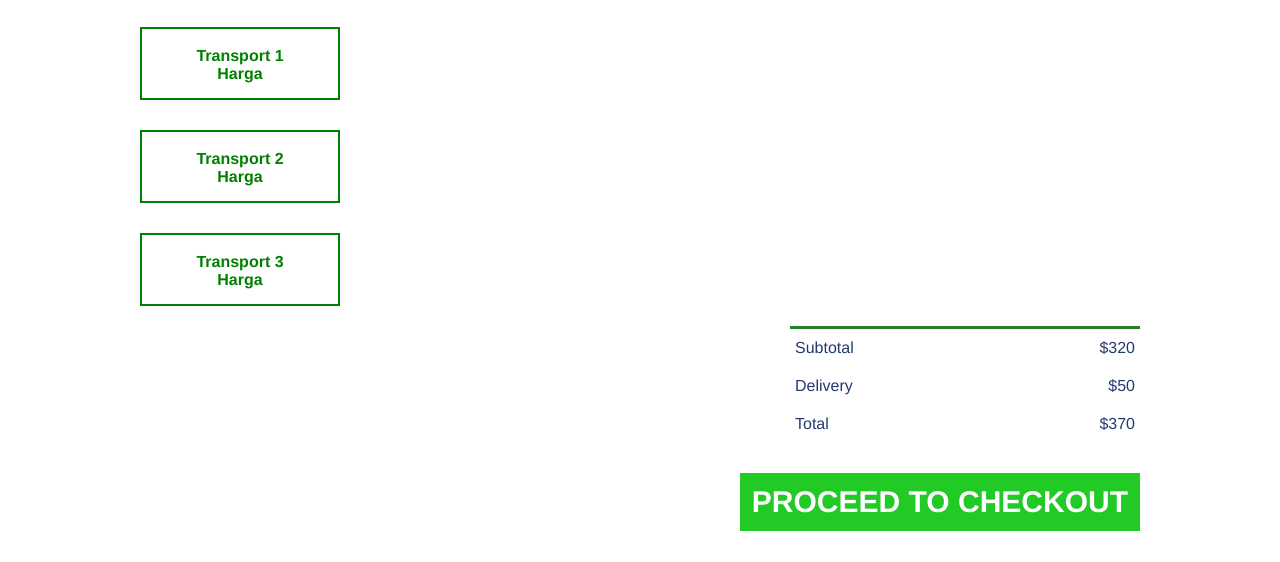
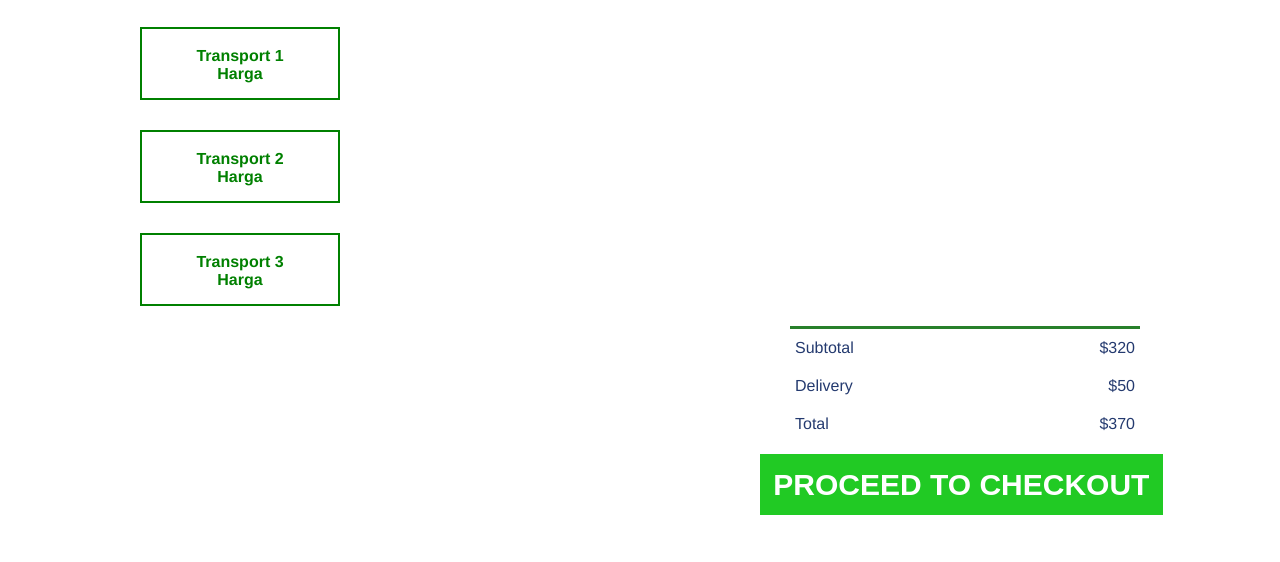
Before and after one commit to LesMiserables1/vruitzy, a plain HTML site: page frontend/PPL/cart.html in a window 1280 px wide. Shown: the part 238-800 px from the top of the page. Drawn offline with nearby package versions, Linux system fonts and the light colour scheme.

Commit message:
ubah a jadi input

```diff
--- a/frontend/PPL/cart.html
+++ b/frontend/PPL/cart.html
@@ -203,7 +203,9 @@
           <td>$370</td>
         </tr>
       </table>
-      <a href="payment.html" class="checkout btn">Proceed To Checkout</a>
+      <form action="payment.html">
+        <input style="padding: 3%;" class= "checkout btn" type="submit" value="Proceed To Checkout" />
+      </form>
 
     </div>
 
```
